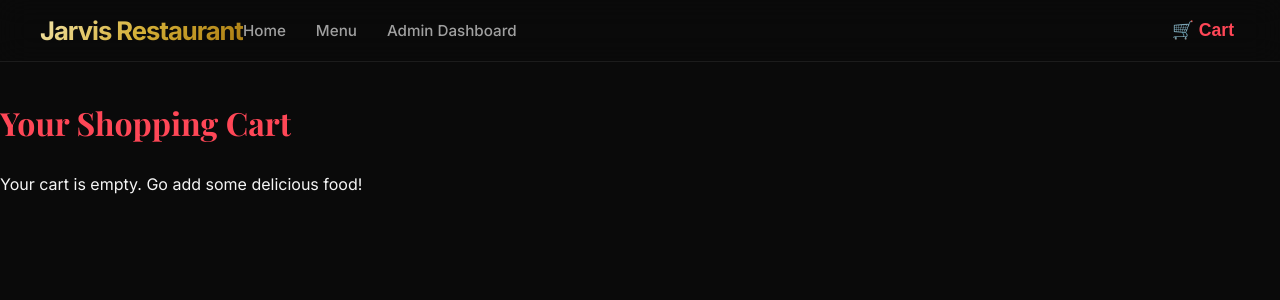
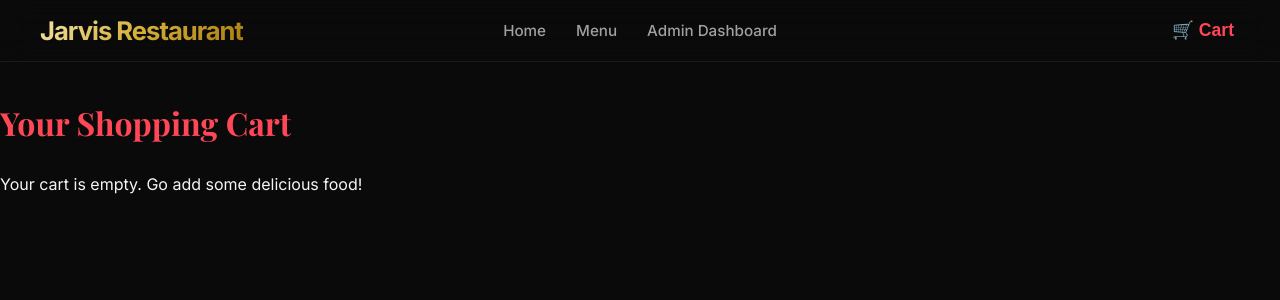
Before and after one commit to rohith123-php/restaurant, a Next.js app: page /cart in a window 1280 px wide. Shown: the top 300 px of the page. Built offline with nearby package versions, Linux system fonts and the light colour scheme; a web font is replaced by a local one.

Commit message:
Center navbar links and link checkout buttons

```diff
--- a/src/app/cart/page.js
+++ b/src/app/cart/page.js
@@ -31,9 +31,11 @@ export default function CartPage() {
             <h2>${total}</h2>
           </div>
 
-          <button className="btn-primary" style={{ width: '100%', marginTop: '20px', padding: '15px', fontSize: '1.1rem' }}>
-            Proceed to Checkout
-          </button>
+          <a href="/checkout" style={{ textDecoration: 'none' }}>
+            <button className="btn-primary" style={{ width: '100%', marginTop: '20px', padding: '15px', fontSize: '1.1rem', cursor: 'pointer' }}>
+              Proceed to Checkout
+            </button>
+          </a>
         </div>
       )}
     </div>
--- a/src/app/globals.css
+++ b/src/app/globals.css
@@ -88,6 +88,9 @@ h1, h2, h3, .serif-font {
 }
 
 .navbar-links {
+  position: absolute;
+  left: 50%;
+  transform: translateX(-50%);
   display: flex;
   gap: 30px;
 }
--- a/src/components/CartSidebar.js
+++ b/src/components/CartSidebar.js
@@ -76,9 +76,11 @@ export default function CartSidebar() {
               <span>Total</span>
               <span style={{ color: 'var(--primary)' }}>${(cartTotal * 1.05).toFixed(2)}</span>
             </div>
-            <button className="btn-primary pulse" style={{ width: '100%', padding: '15px', fontSize: '1.2rem' }}>
-              Proceed to Checkout
-            </button>
+            <a href="/checkout" onClick={toggleCart} style={{ textDecoration: 'none' }}>
+              <button className="btn-primary pulse" style={{ width: '100%', padding: '15px', fontSize: '1.2rem', cursor: 'pointer' }}>
+                Proceed to Checkout
+              </button>
+            </a>
           </div>
         )}
       </div>
```
